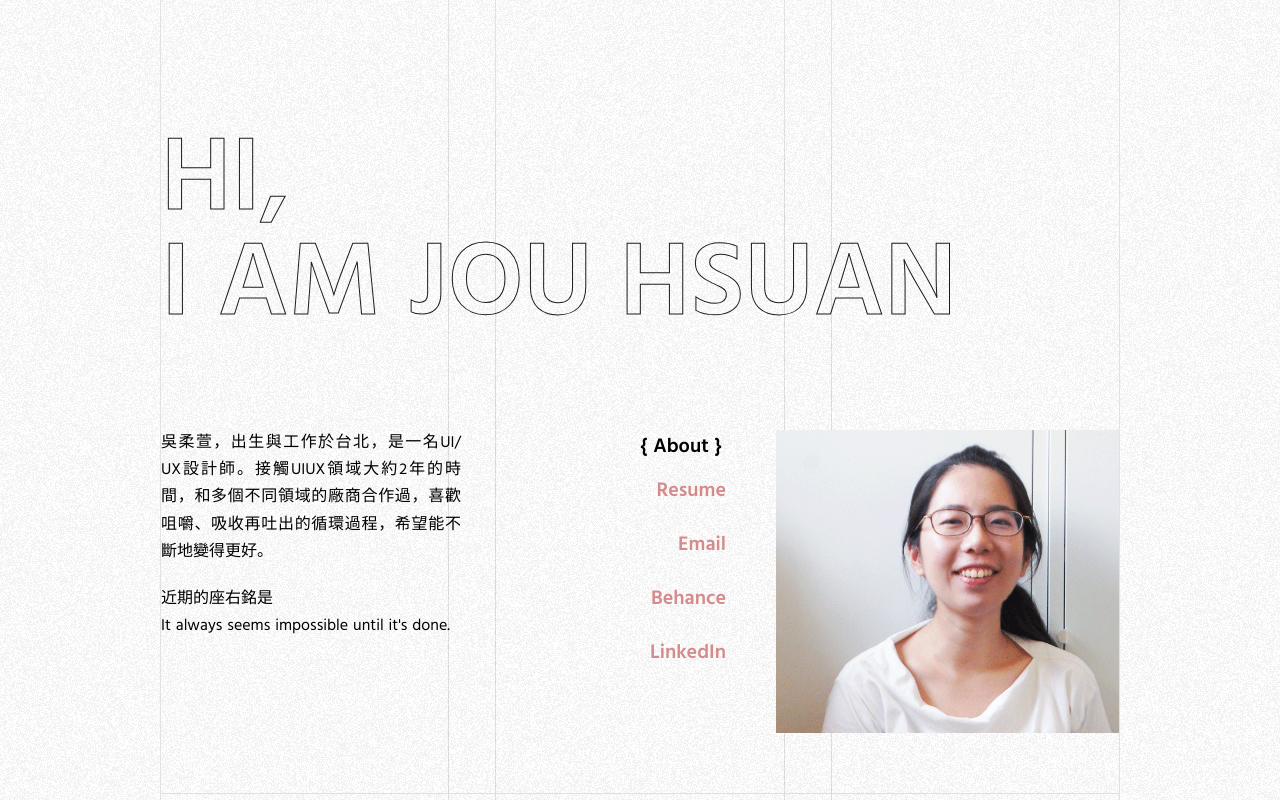
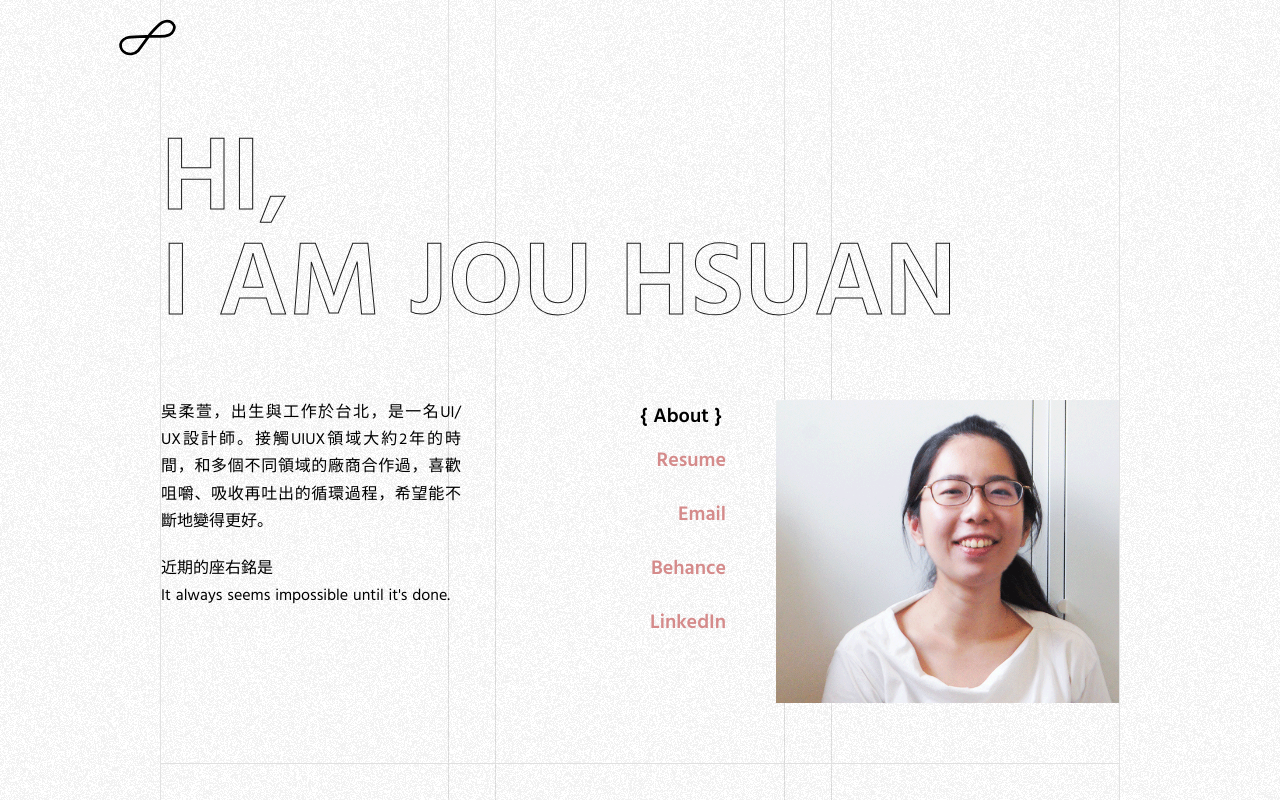
Before and after one commit to anonono/ano, a Nuxt app: page /about in a window 1280 px wide. Shown: the top 800 px of the page. Built offline with nearby package versions, Linux system fonts and the light colour scheme.

Commit message:
Fix some margin and header

```diff
--- a/components/Header.vue
+++ b/components/Header.vue
@@ -70,7 +70,7 @@ export default {
     dashOffset() {
       let ratio;
       if (this.progress < this.startPoint) {
-        ratio = 200;
+        ratio = 120;
       } else if (this.progress > this.endPoint) {
         ratio = 0;
       } else {
@@ -79,6 +79,9 @@ export default {
           (this.progress - this.startPoint) /
             (this.endPoint - this.startPoint) *
             120;
+      }
+      if (this.about) {
+        ratio = 0;
       }
       return { "stroke-dashoffset": ratio };
     }
@@ -97,8 +100,10 @@ export default {
     width: 60px;
     position: absolute;
     top: 25px;
-    left: -120px;
+    left: 120px;
     transform: rotate(330deg);
+    z-index: 1;
+
     svg {
       width: 100%;
     }
--- a/pages/about.vue
+++ b/pages/about.vue
@@ -105,7 +105,7 @@ export default {
     line-height: 1;
     color: rgba(0, 0, 0, 0);
     -webkit-text-stroke: 1px #1c1c1c;
-    margin-bottom: 90px;
+    margin-bottom: 60px;
   }
   &__left,
   &__right {
@@ -162,10 +162,12 @@ export default {
     }
     li {
       float: left;
-      width: 33.33%;
+      width: 30%;
+      margin-left: 5%;
       margin-bottom: 10px;
       &:nth-child(3n + 1) {
         clear: left;
+        margin-left: 0;
       }
     }
     img {
--- a/pages/scb.vue
+++ b/pages/scb.vue
@@ -1,8 +1,8 @@
 <template>
   <section class="section">
     <Noise></Noise>
+    <Header :project="true"></Header>
     <div class="wrap">
-      <Header :project="true"></Header>
       <Banner :image='image' :chinese="chinese" :english="english"></Banner>
       <Info :year="year" :category="category" :status="status" :desc="desc"></Info>
       <Single :image="'/images/scb-single.png'"></Single>
@@ -57,6 +57,10 @@ export default {
 @import "../assets/common";
 .header {
   height: 0 !important;
+  position: fixed;
+  top: 0;
+  left: 0;
+  width: 100%;
 }
 .wrap {
   &:after {
```
